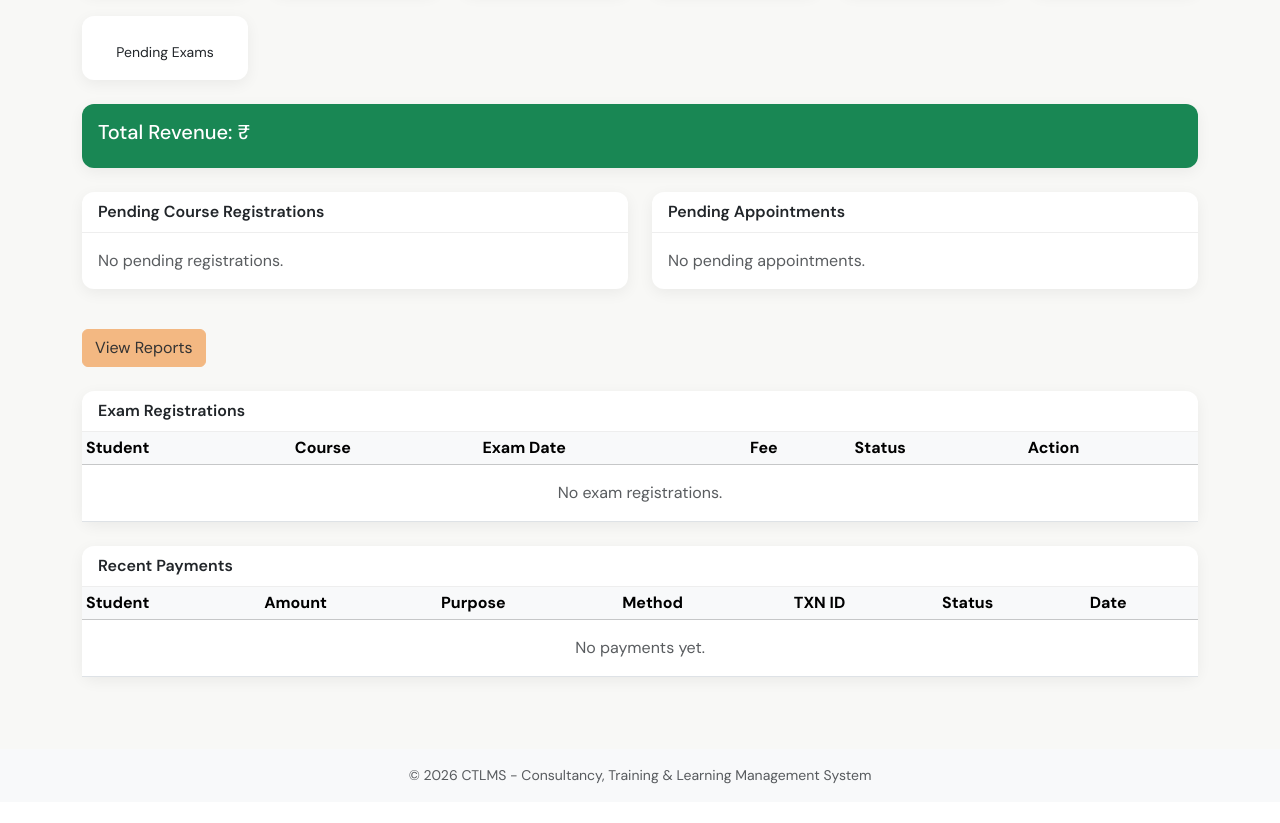
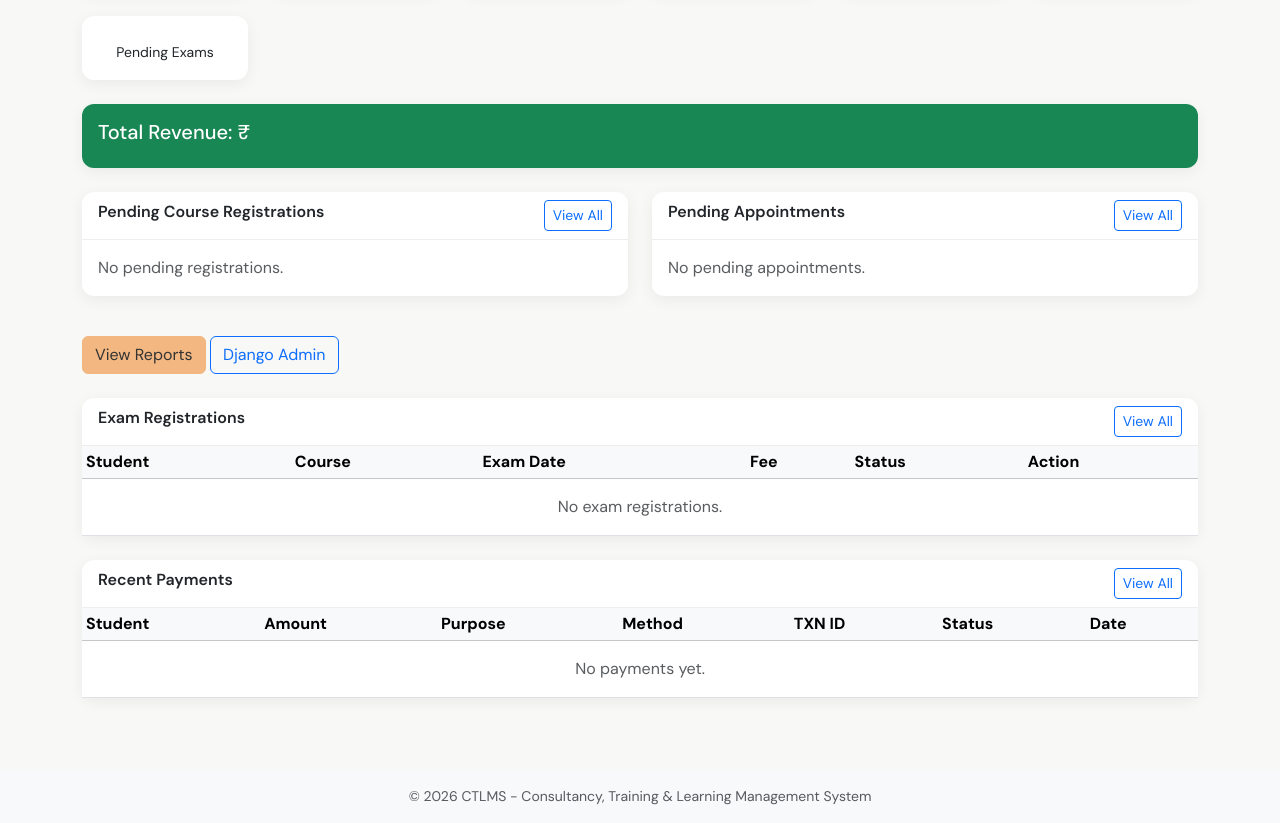
Before and after one commit to sukirtib/USS, a Django app: template dbms_fixed/templates/core/admin/dashboard.html in a window 1280 px wide. Shown: the part 214-1037 px from the top of the page. Before the commit the page ends 998 px from the top, so only its background shows below. Run offline with Django 4.2, Linux system fonts and the light colour scheme; the template is opened without the code that fills it, so the values that code supplies are empty.

Commit message:
Restore View All buttons - admin permissions should be fixed now

```diff
--- a/dbms_fixed/templates/core/admin/dashboard.html
+++ b/dbms_fixed/templates/core/admin/dashboard.html
@@ -24,8 +24,9 @@
 <div class="row">
     <div class="col-lg-6">
         <div class="card mb-4">
-            <div class="card-header">
+            <div class="card-header d-flex justify-content-between">
                 <span>Pending Course Registrations</span>
+                <a href="/admin/core/courseregistration/" class="btn btn-sm btn-outline-primary">View All</a>
             </div>
             <div class="card-body">
                 {% for reg in recent_registrations %}
@@ -48,8 +49,9 @@
     </div>
     <div class="col-lg-6">
         <div class="card mb-4">
-            <div class="card-header">
+            <div class="card-header d-flex justify-content-between">
                 <span>Pending Appointments</span>
+                <a href="/admin/core/appointmentbooking/" class="btn btn-sm btn-outline-primary">View All</a>
             </div>
             <div class="card-body">
                 {% for apt in recent_appointments %}
@@ -74,12 +76,14 @@
 
 <div class="mt-3">
     <a href="{% url 'admin_reports' %}" class="btn btn-accent">View Reports</a>
+    <a href="/admin/" class="btn btn-outline-primary">Django Admin</a>
 </div>
 
 <!-- Recent Exam Registrations -->
 <div class="card mt-4">
-    <div class="card-header">
+    <div class="card-header d-flex justify-content-between">
         <span>Exam Registrations</span>
+        <a href="/admin/core/examregistration/" class="btn btn-sm btn-outline-primary">View All</a>
     </div>
     <div class="card-body p-0">
         <table class="table table-sm mb-0">
@@ -104,8 +108,9 @@
 
 <!-- Recent Payments -->
 <div class="card mt-4">
-    <div class="card-header">
+    <div class="card-header d-flex justify-content-between">
         <span>Recent Payments</span>
+        <a href="/admin/core/payment/" class="btn btn-sm btn-outline-primary">View All</a>
     </div>
     <div class="card-body p-0">
         <table class="table table-sm mb-0">
```
